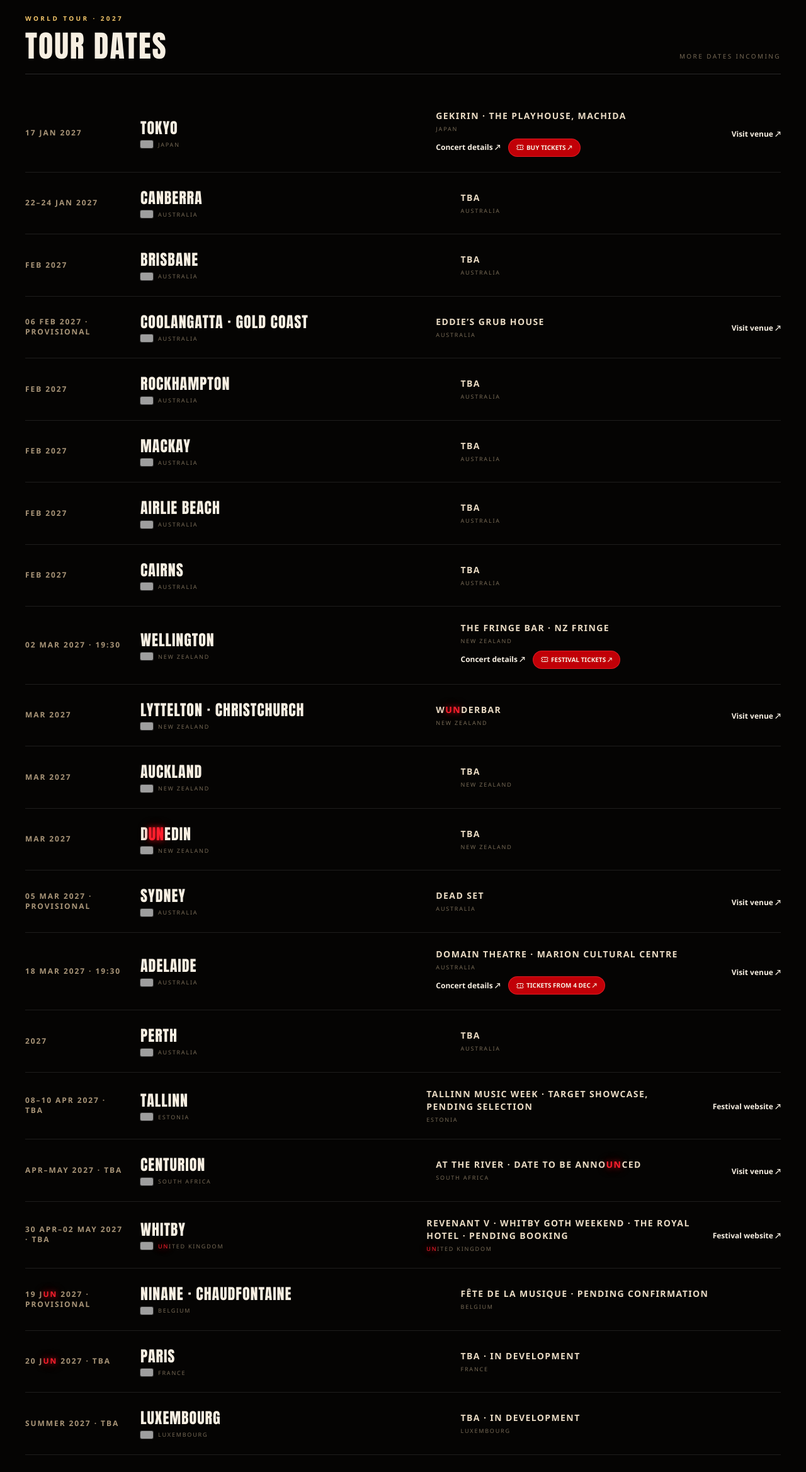
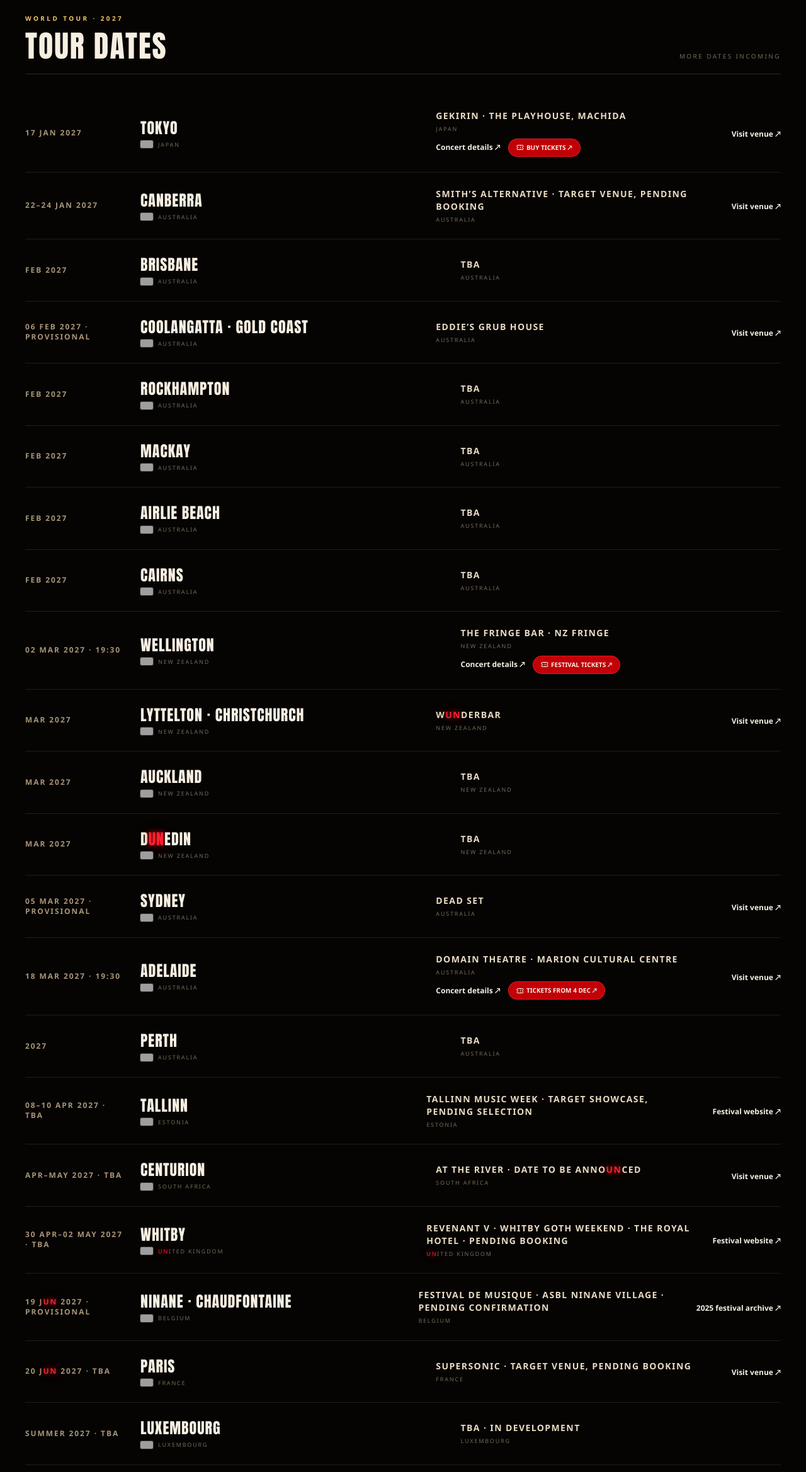
Before and after one commit to kamdridi-lgtm/kamdridi-site, a Next.js app in the folder band-site/: page /live in a window 1280 px wide. Shown: the part 1211-3548 px from the top of the page at 63% size. Built offline with nearby package versions, Linux system fonts and the light colour scheme; no server answers; the database is empty; grey boxes are pictures that could not be loaded.

Commit message:
Add Ninane prior festival archive and identify documented target venues

```diff
--- a/band-site/app/live/page.tsx
+++ b/band-site/app/live/page.tsx
@@ -15,7 +15,7 @@ import {
 const fringeUrl = "https://adelaidefringe.com.au/";
 const tourDates = [
   { date: "17 JAN 2027", city: "Tokyo", country: "Japan", venue: "GEKIRIN · The Playhouse, Machida", venueLink: "https://theplayhouse.jp/", detailsLink: "/japan", ticketLink: "https://mohanak.com/ticket/" },
-  { date: "22–24 JAN 2027", city: "Canberra", country: "Australia", venue: "TBA" },
+  { date: "22–24 JAN 2027", city: "Canberra", country: "Australia", venue: "Smith’s Alternative · Target venue, pending booking", venueLink: "https://www.smithsalternative.com/" },
   { date: "FEB 2027", city: "Brisbane", country: "Australia", venue: "TBA" },
   { date: "06 FEB 2027 · PROVISIONAL", city: "Coolangatta · Gold Coast", country: "Australia", venue: "Eddie’s Grub House", venueLink: "https://www.eddiesgrubhouse.com/" },
   { date: "FEB 2027", city: "Rockhampton", country: "Australia", venue: "TBA" },
@@ -32,8 +32,8 @@ const tourDates = [
   { date: "08–10 APR 2027 · TBA", city: "Tallinn", country: "Estonia", venue: "Tallinn Music Week · Target showcase, pending selection", festivalLink: "https://tmw.ee/music" },
   { date: "APR–MAY 2027 · TBA", city: "Centurion", country: "South Africa", venue: "At The River · Date to be announced", venueLink: "https://at-theriver.co.za/" },
   { date: "30 APR–02 MAY 2027 · TBA", city: "Whitby", country: "United Kingdom", venue: "Revenant V · Whitby Goth Weekend · The Royal Hotel · Pending booking", festivalLink: "https://whitbyrevenant.com/" },
-  { date: "19 JUN 2027 · PROVISIONAL", city: "Ninane · Chaudfontaine", country: "Belgium", venue: "Fête de la Musique · Pending confirmation" },
-  { date: "20 JUN 2027 · TBA", city: "Paris", country: "France", venue: "TBA · In development" },
+  { date: "19 JUN 2027 · PROVISIONAL", city: "Ninane · Chaudfontaine", country: "Belgium", venue: "Festival de musique · ASBL Ninane Village · Pending confirmation", festivalLink: "https://stayhappening.com/e/festival-de-musique-gratuit-E2ISXKYVH0Q", festivalLabel: "2025 festival archive" },
+  { date: "20 JUN 2027 · TBA", city: "Paris", country: "France", venue: "Supersonic · Target venue, pending booking", venueLink: "https://supersonic-club.fr/infos-pratiques/" },
   { date: "SUMMER 2027 · TBA", city: "Luxembourg", country: "Luxembourg", venue: "TBA · In development" },
   { date: "SUMMER 2027 · TBA", city: "Cologne · Aachen", country: "Germany", venue: "TBA · In development" },
   { date: "SUMMER 2027 · TBA", city: "Location TBA", country: "Switzerland", venue: "TBA · In development" },
@@ -170,7 +170,7 @@ export default function LivePage() {
                 )}
               </div>
               {"festivalLink" in show && show.festivalLink && (
-                <div className="col-start-2 mt-2 sm:col-start-4 sm:mt-0"><a href={show.festivalLink} target="_blank" rel="noopener noreferrer" className="text-xs font-semibold text-[#f4c66a] underline underline-offset-4 hover:text-white">Festival website ↗</a></div>
+                <div className="col-start-2 mt-2 sm:col-start-4 sm:mt-0"><a href={show.festivalLink} target="_blank" rel="noopener noreferrer" className="text-xs font-semibold text-[#f4c66a] underline underline-offset-4 hover:text-white">{"festivalLabel" in show && show.festivalLabel ? show.festivalLabel : "Festival website"} ↗</a></div>
               )}
               {"venueLink" in show && show.venueLink && (
                 <div className="col-start-2 mt-2 sm:col-start-4 sm:mt-0">
```
